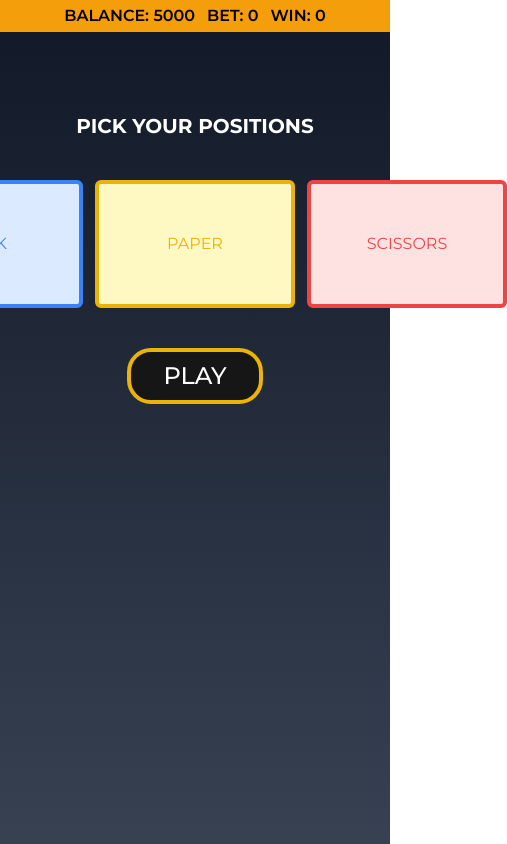
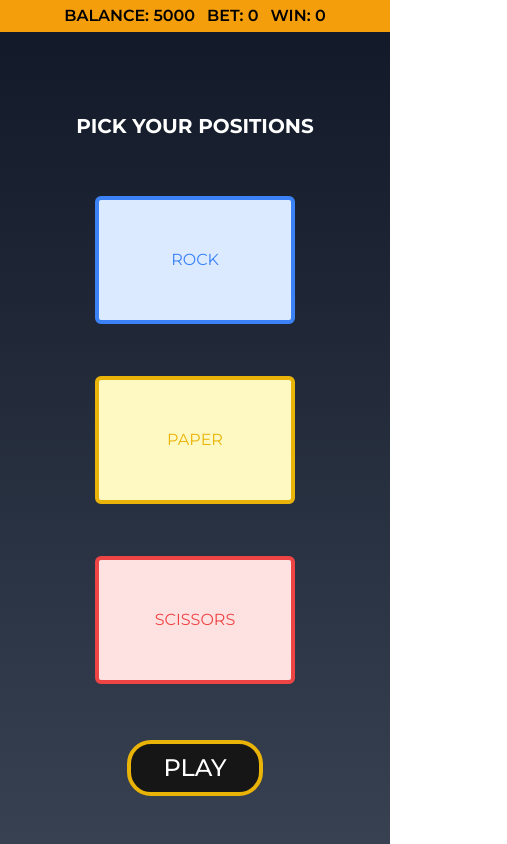
Before and after one commit to dbaholli/rock-paper-scissors, a React (Vite) app in the folder rockpaperscissors-game/: page / in a window 390 px wide. Shown: the whole page, 507 px wide, since content can reach past the window. Built offline with nearby package versions, Linux system fonts and the light colour scheme.

Commit message:
add responsivity on smaller devices

```diff
--- a/rockpaperscissors-game/src/components/Game.tsx
+++ b/rockpaperscissors-game/src/components/Game.tsx
@@ -86,7 +86,7 @@ const Game = () => {
         playerPosition={selectedPositions}
       />
 
-      <div className='flex justify-center gap-3'>
+      <div className='flex justify-center gap-3 max-sm:flex-col gap-5'>
         {options.map((pos: GameChoice) => (
           <Position
             position={pos}
--- a/rockpaperscissors-game/src/components/Position.tsx
+++ b/rockpaperscissors-game/src/components/Position.tsx
@@ -22,7 +22,7 @@ const Position = ({
       className={`relative flex flex-col items-center rounded-md text-center justify-center border-4 py-12 px-24 cursor-pointer ${colorClasses}
       w-[150px] transition-colors duration-300 ease-in-out hover:bg-opacity-80 hover:shadow-lg ${
         selected && positionBetAmount > 0 ? 'animate-pulse w-[175px] border-8' : ''
-      }`}
+      } max-sm: my-4`}
     >
       <p
         className={
--- a/rockpaperscissors-game/src/components/ui/AddFundsModal.tsx
+++ b/rockpaperscissors-game/src/components/ui/AddFundsModal.tsx
@@ -29,7 +29,7 @@ const AddFundsModal = ({ addFunds, onClose }: AddFundsProps) => {
   return (
     <div
       data-testid='AddFundsModal'
-      className='fixed inset-0 z-50 flex items-center justify-center bg-black bg-opacity-50'
+      className='fixed inset-0 z-50 flex items-center justify-center bg-black bg-opacity-50 max-sm:px-5'
       onClick={handleClickBackdrop}
     >
       <div className='bg-white p-8 rounded-lg shadow-lg'>
@@ -46,7 +46,7 @@ const AddFundsModal = ({ addFunds, onClose }: AddFundsProps) => {
         <p className='mb-6'>
           Your balance is below 5000. Add funds to continue playing.
         </p>
-        <div className='grid grid-cols-3 gap-4'>
+        <div className='grid grid-cols-3 gap-4 max-sm:grid-cols-1 px-5'>
           <AddFundsButton amount={1000} onClick={() => addFunds(1000)} />
           <AddFundsButton amount={2000} onClick={() => addFunds(2000)} />
           <AddFundsButton amount={5000} onClick={() => addFunds(5000)} />
```
